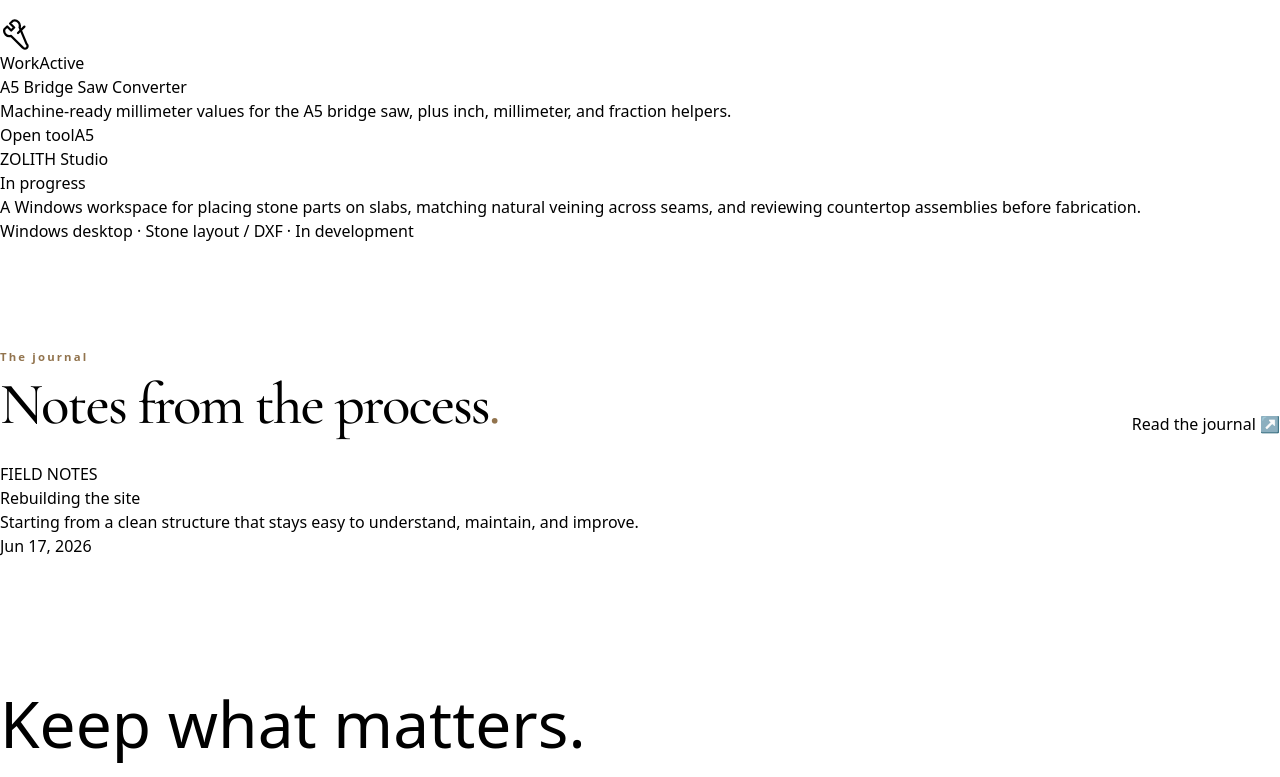
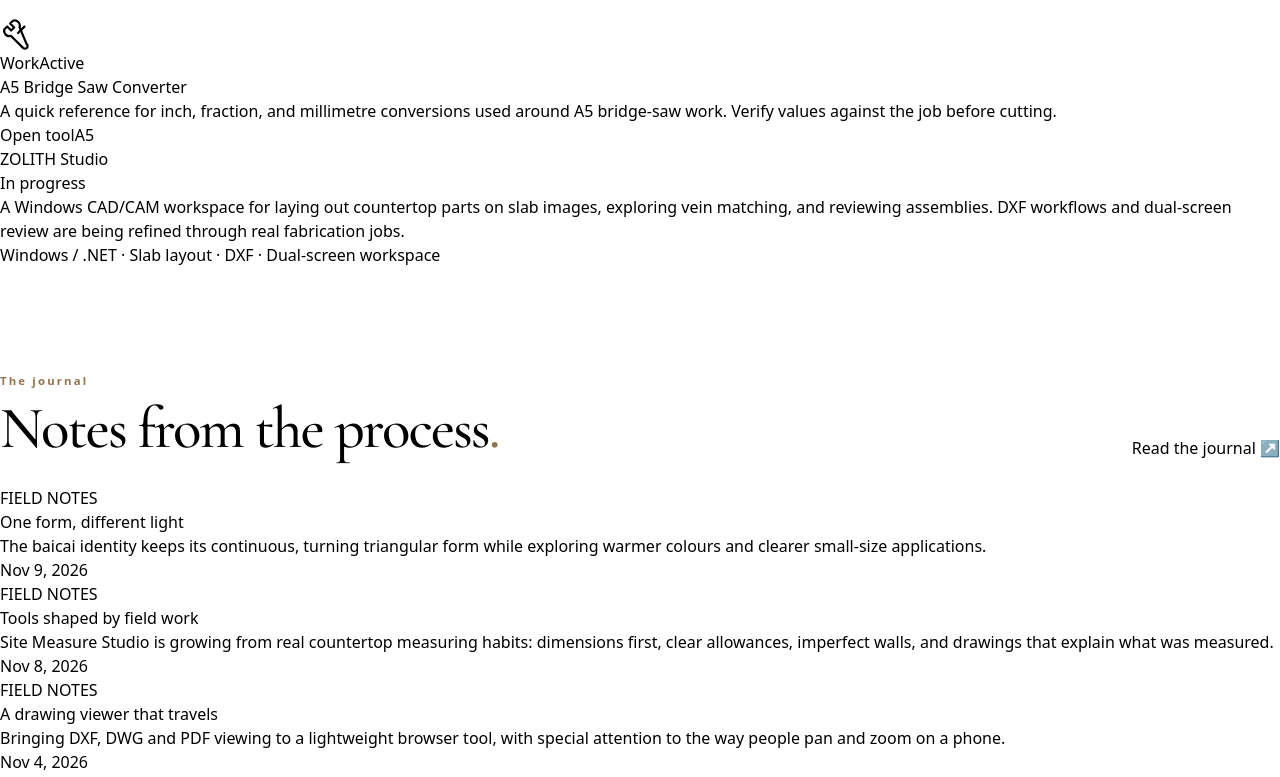
Before and after one commit to BaiCaiMark/baicai.dev, a Next.js app: page / in a window 1280 px wide. Shown: the part 3383-4160 px from the top of the page. Built offline with nearby package versions, Linux system fonts and the light colour scheme.

Commit message:
content: refresh project portfolio, tool descriptions, and 2026 studio notes

```diff
--- a/app/data/site.ts
+++ b/app/data/site.ts
@@ -2,7 +2,7 @@ export const site = {
   name: 'baicai.dev',
   brandName: 'baicai',
   url: 'https://baicai.dev',
-  description: 'An independent creative technology studio at the intersection of design, engineering, AI, and practical software.',
+  description: 'An independent creative technology studio bringing fabrication experience, thoughtful design, software, and AI experimentation together.',
   email: 'baicai.exe@gmail.com',
   github: 'https://github.com/BaiCaiMark/baicai.dev',
   logo: '/brand/identity-2026/solid-form-mark.webp',
@@ -40,7 +40,7 @@ export const a5Tool = {
   name: 'A5 Bridge Saw Converter',
   slug: 'a5-bridge-saw',
   href: '/tools/a5-bridge-saw',
-  description: 'Machine-ready millimeter values for the A5 bridge saw, plus inch, millimeter, and fraction helpers.',
+  description: 'A quick reference for inch, fraction, and millimetre conversions used around A5 bridge-saw work. Verify values against the job before cutting.',
   status: 'Active',
   category: 'Work',
   shortLabel: 'A5',
@@ -51,7 +51,7 @@ export const siteMeasureTool = {
   name: 'Site Measure Studio',
   slug: 'site-measure',
   href: '/tools/site-measure',
-  description: 'Mobile-first countertop field measurement studio (Beta): quick edge treatments, local projects, PDF and DXF exports. Review dimensions before fabrication.',
+  description: 'A mobile-first countertop measurement workspace (beta) with local projects, dimension and edge inputs, and reviewable PDF/DXF output. Confirm all field measurements before fabrication.',
   status: 'Active',
   category: 'Work',
   shortLabel: 'SM',
@@ -62,7 +62,7 @@ export const cadViewerTool = {
   name: 'Drawing Viewer',
   slug: 'cad-viewer',
   href: '/tools/cad-viewer',
-  description: 'Open DXF, DWG and PDF drawings on your phone or computer. Read-only and private.',
+  description: 'A lightweight, read-only viewer for DXF, DWG and PDF drawings on phones and desktops, with touch-friendly navigation.',
   status: 'Active',
   category: 'Work',
   shortLabel: 'CAD',
@@ -87,57 +87,64 @@ export const projects: ProjectItem[] = [
     name: 'ZOLITH Studio',
     slug: 'zolith-studio',
     status: 'In progress',
-    description: 'A Windows workspace for placing stone parts on slabs, matching natural veining across seams, and reviewing countertop assemblies before fabrication.',
-    detail: 'Windows desktop · Stone layout / DXF · In development',
+    description: 'A Windows CAD/CAM workspace for laying out countertop parts on slab images, exploring vein matching, and reviewing assemblies. DXF workflows and dual-screen review are being refined through real fabrication jobs.',
+    detail: 'Windows / .NET · Slab layout · DXF · Dual-screen workspace',
+  },
+  {
+    name: 'True Form Studio',
+    slug: 'true-form-studio',
+    status: 'In progress',
+    description: 'Drawing-to-manufacturing preparation for stone countertops: review geometry, organise parts, and develop reliable edge, seam, backsplash and DXF export workflows. Validated step by step against real drawings.',
+    detail: 'Windows · CAD geometry / DXF · Manufacturing preparation · Testing',
   },
   {
     name: 'Yoru',
     slug: 'yoru',
     status: 'Active',
-    description: 'A self-hosted AI agent running around the clock on an fnOS NAS. It delivers system status through Telegram and supports selected, controlled NAS and Docker management tasks.',
-    detail: 'fnOS NAS · OpenClaw / Telegram / Docker · Running',
+    description: 'A self-hosted AI agent experiment for recurring monitoring, selective automation, and carefully scoped tasks. Designed around understandable actions and human control, not unrestricted autonomy.',
+    detail: 'AI agents · Self-hosted NAS · Automation · Ongoing',
+  },
+  {
+    name: 'Stone Image Studio',
+    slug: 'stone-image-studio',
+    status: 'In progress',
+    description: 'Research into more consistent lighting and colour in industrial slab photography. The aim is to preserve image geometry and original files while making material photos easier to compare and use.',
+    detail: 'Research / planning · Image correction · Measurement-aware workflow',
+  },
+  {
+    name: 'Leica Fit Studio',
+    slug: 'leica-fit-studio',
+    status: 'In progress',
+    description: 'An exploratory tool for understanding Leica measurement drawings, checking lines and corners, and turning field geometry into a clearer starting point for countertop drafting.',
+    detail: 'Windows · 2DG / DXF · Measurement interpretation · Prototype',
   },
   {
     name: 'PDF Export Studio',
     slug: 'pdf-export-studio',
     status: 'Active',
-    description: 'A portable Windows utility for converting DOCX and PPTX files to PDF and high-resolution JPG images in a straightforward workflow.',
-    detail: 'Windows desktop · Document conversion · Working preview',
-  },
-  {
-    name: 'Leica Fit Studio',
-    slug: 'leica-fit-studio',
-    status: 'In progress',
-    description: 'An early-stage precision workspace for viewing Leica DXF measurements, fitting lines and corners, and checking dimensions for countertop drafting.',
-    detail: 'Windows desktop · DXF / Measurement · Prototype',
-  },
-  {
-    name: 'True Form Studio',
-    slug: 'true-form-studio',
-    status: 'In progress',
-    description: 'A developing drawing-to-production workflow that turns reviewed DWG/DXF geometry into structured DXF parts for cutting and milling preparation.',
-    detail: 'Windows desktop · CAD/CAM preparation · Early development',
+    description: 'A practical Windows utility for turning DOCX and PPTX documents into PDFs and high-resolution images, built to make recurring document preparation less repetitive.',
+    detail: 'Windows · Document conversion · Working utility',
   },
   {
     name: 'RigForge',
     slug: 'rigforge',
     status: 'In progress',
-    description: 'A personal Windows maintenance and diagnostics workflow built around repeatable performance checks, troubleshooting, and careful system changes.',
-    detail: 'Windows · Diagnostics / Monitoring · Personal workflow',
+    description: 'A personal collection of repeatable Windows maintenance and diagnostic routines, focused on understanding a problem before changing the system.',
+    detail: 'Windows · Diagnostics · Maintenance workflow',
   },
   {
     name: 'Offline Scripture Helper',
     slug: 'offline-scripture-helper',
     status: 'Active',
-    description: 'An offline scripture lookup and text-preparation utility for church presentation slides, kept local rather than hosted as a public Bible database.',
+    description: 'A local-only reference and text-preparation helper for presentation work. It stays off the public site as an application, while its approach to practical tooling informs this workshop.',
     detail: 'Local utility · Presentation preparation',
   },
   {
-    name: 'baicai.dev',
+    name: 'baicai',
     slug: 'baicai-dev',
     status: 'Active',
-    description: 'This personal website and toolbox: a home for practical browser tools, project updates, notes, and experiments.',
-    detail: 'Next.js / Vercel · Public website',
+    description: 'The public home for this evolving creative-technology practice: browser tools, honest project updates, and notes from building software around real work.',
+    detail: 'Next.js / React · GitHub / Vercel · Public website',
     href: site.github,
   },
 ]
@@ -150,6 +157,30 @@ export type NoteItem = {
 }
 
 export const notes: NoteItem[] = [
+  {
+    slug: 'a-form-that-can-change-colour',
+    title: 'One form, different light',
+    date: '2026-11-09',
+    summary: 'The baicai identity keeps its continuous, turning triangular form while exploring warmer colours and clearer small-size applications.',
+  },
+  {
+    slug: 'tools-shaped-by-field-work',
+    title: 'Tools shaped by field work',
+    date: '2026-11-08',
+    summary: 'Site Measure Studio is growing from real countertop measuring habits: dimensions first, clear allowances, imperfect walls, and drawings that explain what was measured.',
+  },
+  {
+    slug: 'drawing-viewer-on-the-phone',
+    title: 'A drawing viewer that travels',
+    date: '2026-11-04',
+    summary: 'Bringing DXF, DWG and PDF viewing to a lightweight browser tool, with special attention to the way people pan and zoom on a phone.',
+  },
+  {
+    slug: 'geometry-before-automation',
+    title: 'Geometry before automation',
+    date: '2026-11-02',
+    summary: 'ZOLITH and True Form Studio keep returning to the same lesson: reliable CAD/CAM starts with correct geometry, explicit assumptions, and careful validation.',
+  },
   {
     slug: 'rebuilding-the-site',
     title: 'Rebuilding the site',
```
